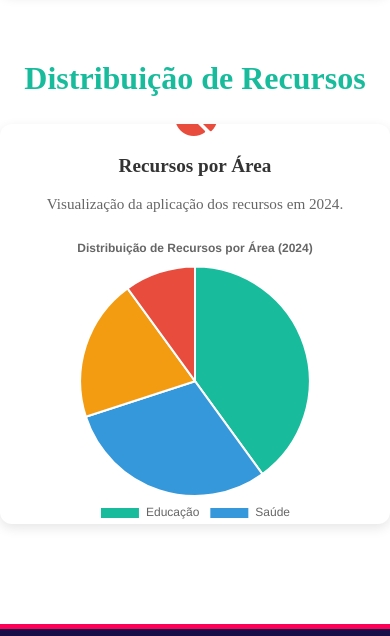
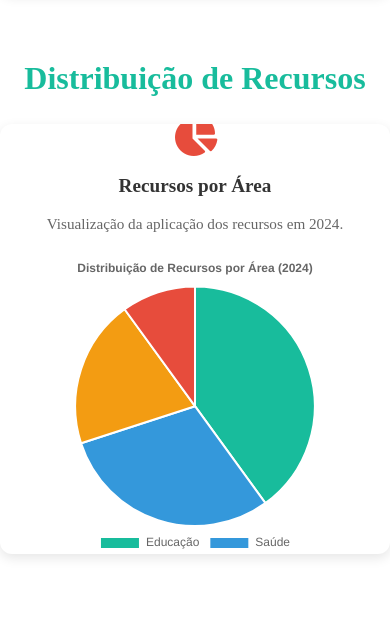
Before and after one commit to wellbcode/ong-educar-para-mudar, a plain HTML site: page transparencia.html in a window 390 px wide. Shown: the part 3300-3936 px from the top of the page. Drawn offline with nearby package versions, Linux system fonts and the light colour scheme; files whose address does not match are found by name.

Commit message:
Ajuste do padding no gráfico responsivo

```diff
--- a/asset/css/transp.css
+++ b/asset/css/transp.css
@@ -134,9 +134,15 @@
   }
 }
 
-@media (max-width: 768px) {
+@media (max-width: 480px) {
   .grafico-recursos .card {
-    padding: 40px;
-    min-height: 400px;
+    padding-top: 60px; /* antes: 40px */
   }
 }
+
+@media (max-width: 480px) {
+  .grafico-recursos .card {
+    padding: 60px 40px 40px;
+    min-height: 430px; /* dá mais respiro */
+  }
+}
```
Also changed, not shown: transparencia.html (+5 -5 lines).
